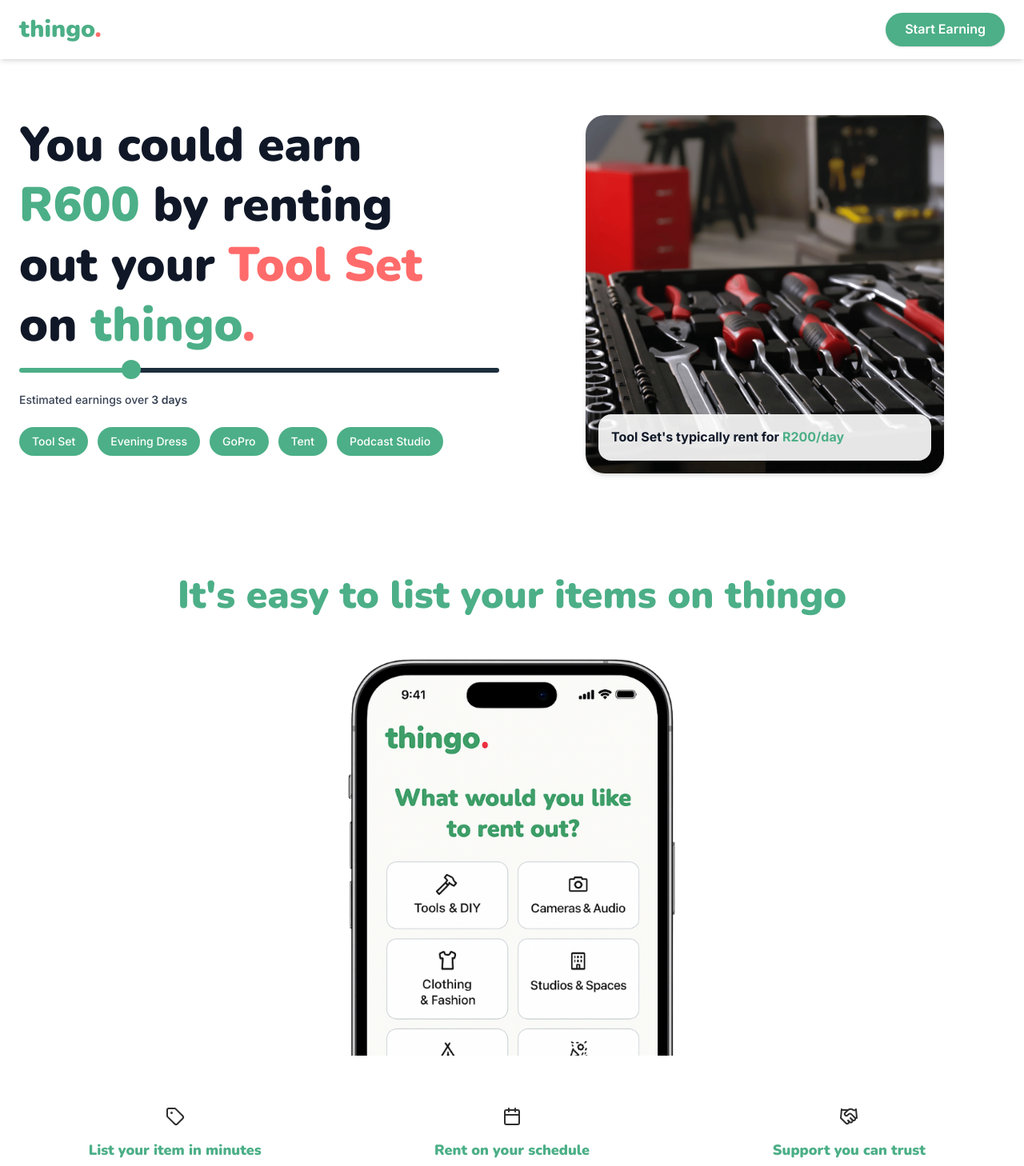
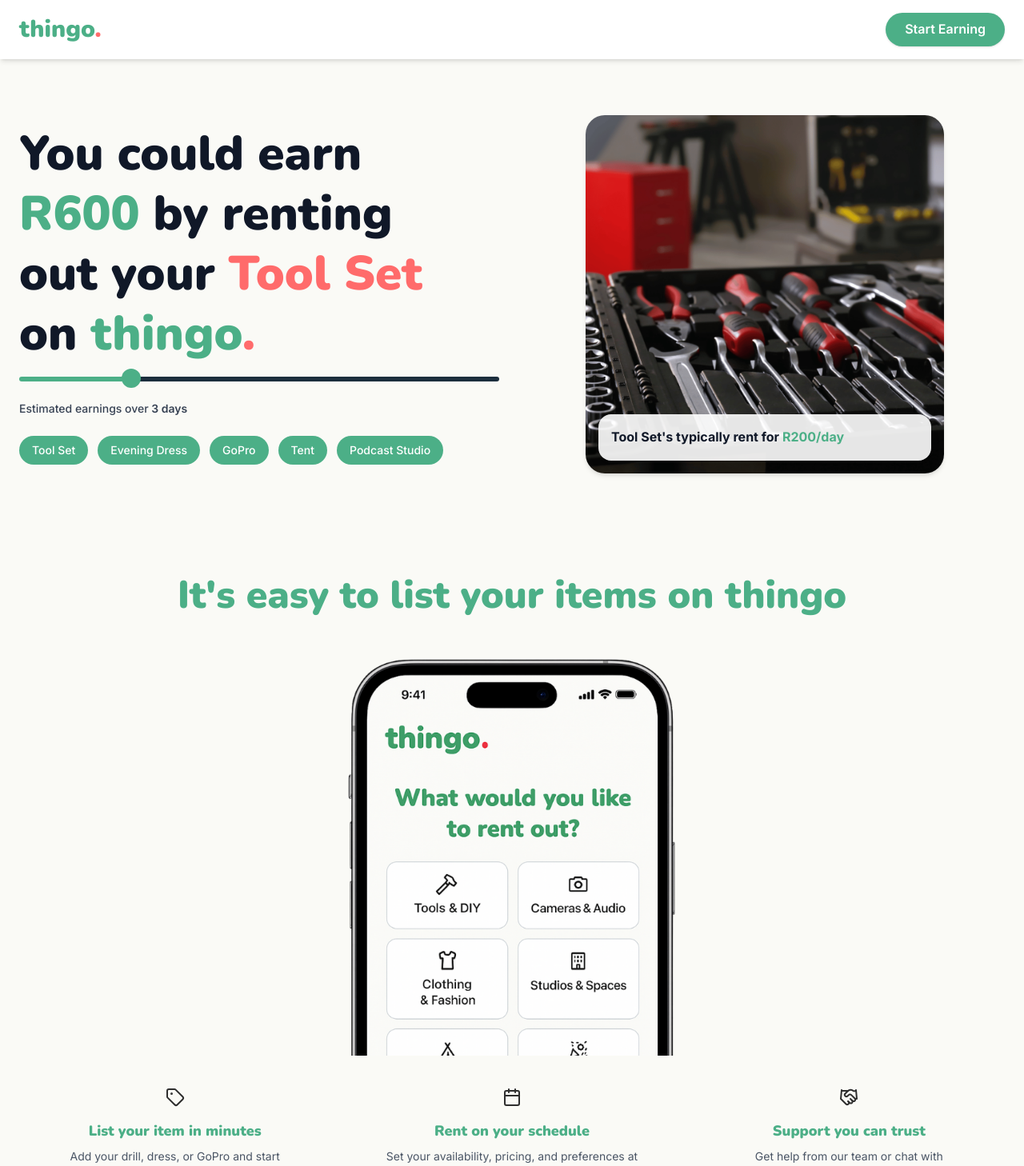
Before and after one commit to RicardoDS7/thinga, a Next.js app: page /lend in a window 1280 px wide. Shown: the top 1458 px of the page at 80% size. Built offline with nearby package versions, Linux system fonts and the light colour scheme.

Commit message:
Lend Page updates

```diff
--- a/app/components/Lend/Hero.tsx
+++ b/app/components/Lend/Hero.tsx
@@ -24,8 +24,8 @@
   const selectedItem = popularItems[selectedIndex];
 
   return (
-    <div className="w-full bg-white text-gray-900">
-      <section className="flex flex-col md:flex-row items-center md:items-start justify-between px-6 pt-24 md:pt-36 pb-12 max-w-7xl mx-auto gap-8">
+    <div className="w-full text-gray-900">
+      <section className="flex flex-col md:flex-row items-center justify-between px-6 pt-24 md:pt-36 pb-12 max-w-7xl mx-auto gap-8">
         <div className="w-full md:w-1/2 text-center md:text-left">
           <p className="text-3xl md:text-4xl lg:text-5xl xl:text-6xl font-display font-black leading-tight max-w-[15ch] mx-auto md:mx-0">
             You could earn{" "}
--- a/app/components/Lend/HowItWorks.tsx
+++ b/app/components/Lend/HowItWorks.tsx
@@ -5,7 +5,7 @@
 
 export default function HowItWorks() {
   return (
-    <section className="w-full bg-white py-20 px-6">
+    <section className="w-full py-20 px-6">
       <div className="max-w-7xl mx-auto text-center">
         {/* Section Header */}
         <h2 className="text-3xl md:text-5xl font-bold">
@@ -13,7 +13,7 @@
         </h2>
 
         {/* Mockups or phone visuals */}
-        <div className="flex flex-col md:flex-row justify-center items-center h-128 overflow-hidden relative w-full md:w-2/3 align-center mx-auto mt-10 mb-16">
+        <div className="flex flex-col md:flex-row justify-center items-center h-128 overflow-hidden relative w-full md:w-2/3 align-center mx-auto mt-10 mb-0">
           <Image
             src={`${basePath}/Mock-up.png`}
             alt="List your item"
@@ -21,9 +21,10 @@
             className="object-cover object-top"
           />
         </div>
+        </div>
 
         {/* Step Highlights */}
-        <div className="grid grid-cols-1 md:grid-cols-3 gap-8 text-center">
+        <div className="grid grid-cols-1 md:grid-cols-3 gap-8 text-center py-10 max-w-7xl mx-auto">
           <div className="flex flex-col items-center">
             <div className="mb-4">
               <Tag />
@@ -54,7 +55,7 @@
             </p>
           </div>
         </div>
-      </div>
+
     </section>
   );
 }
```
